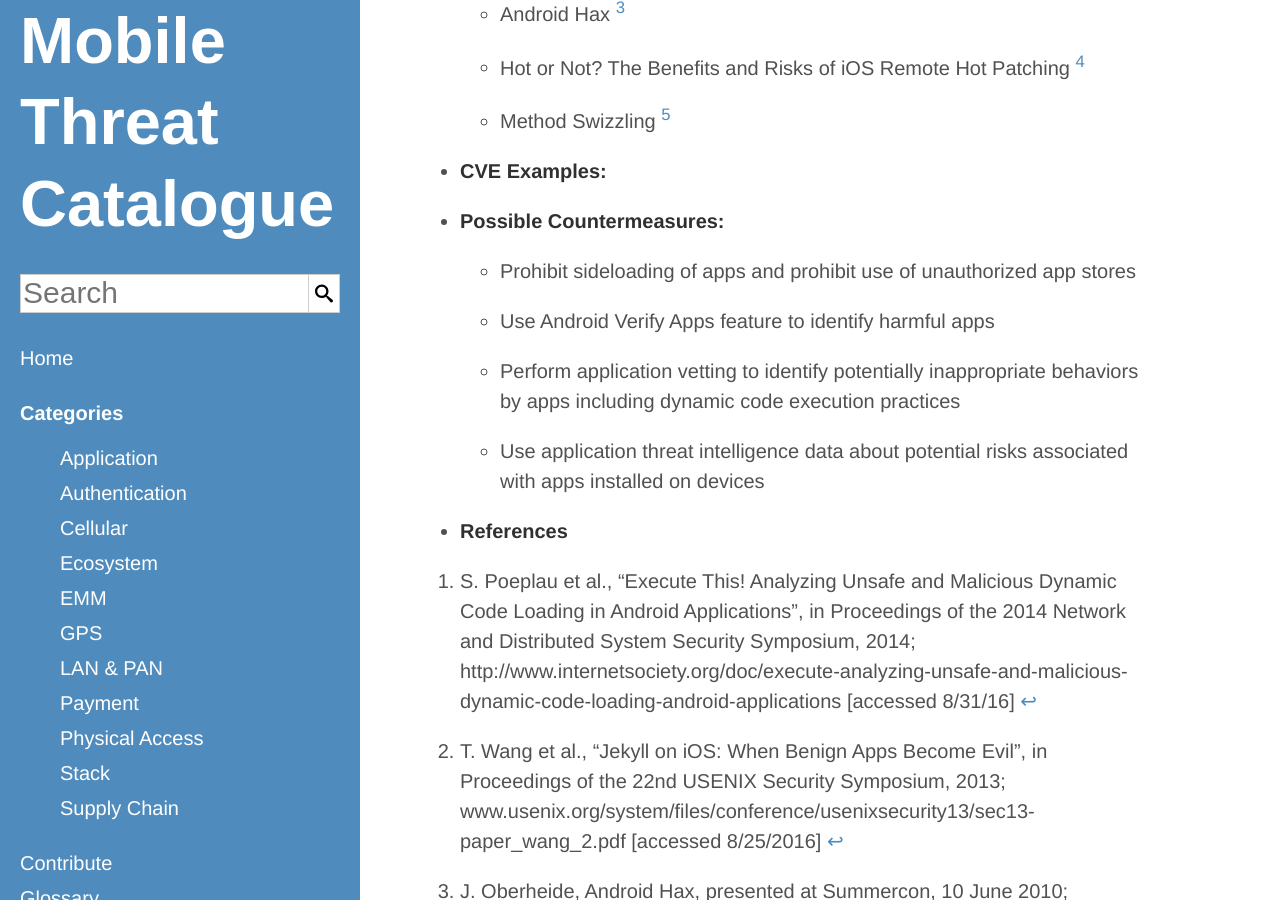
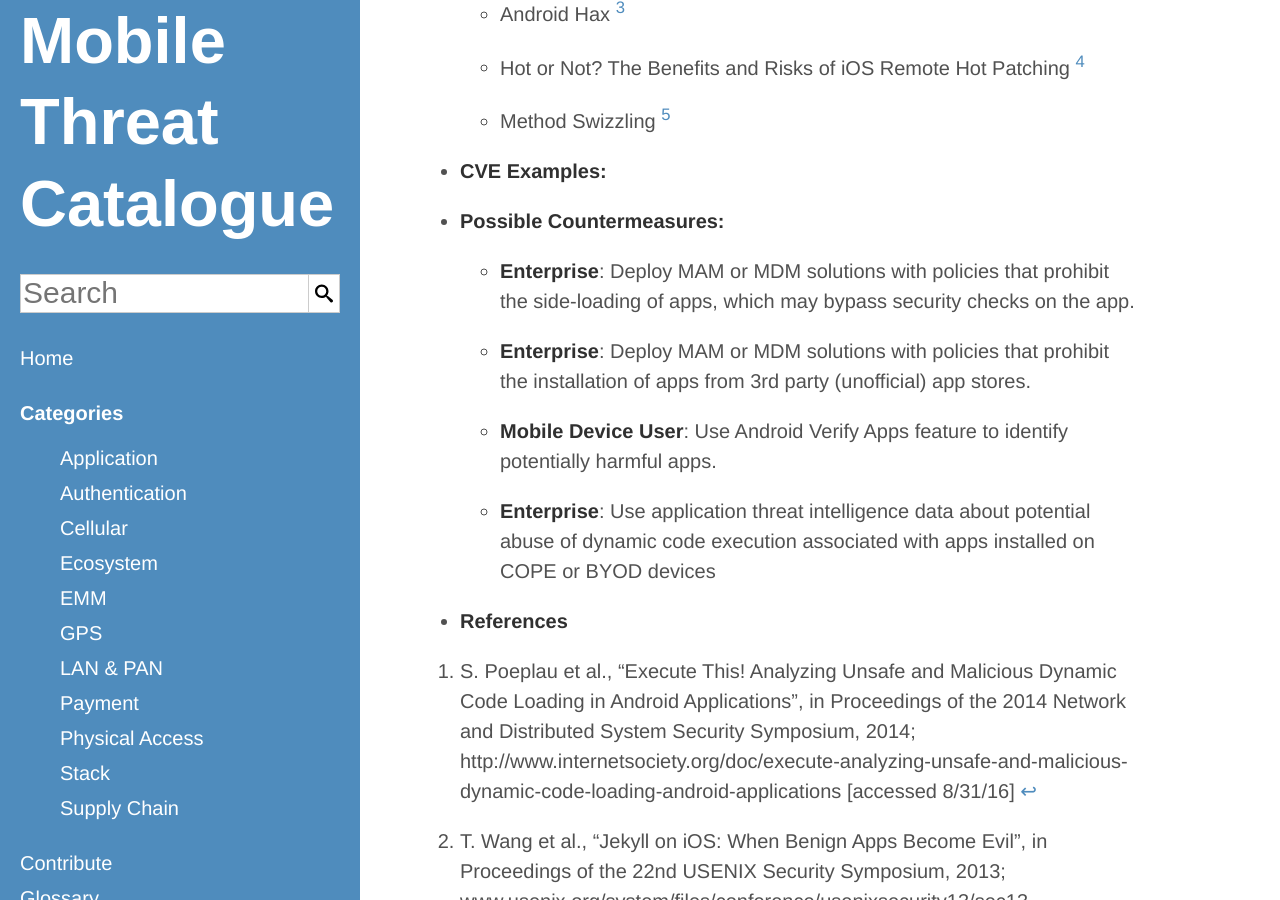
Before and after one commit to usnistgov/mobile-threat-catalogue, a Jekyll site: the page built from _application-threats/APP-20.md, in a window 1280 px wide and 900 px high, scrolled down 639 px. Built offline with Jekyll 4.4.1, drawn with Linux system fonts in a browser that asks for light colours.

Commit message:
#13: update countermeasures and actors

```diff
--- a/_application-threats/APP-20.md
+++ b/_application-threats/APP-20.md
@@ -12,8 +12,13 @@
         - "Method Swizzling [^242]"
     CVEExample:
     PossibleCountermeasures:
-        - "Prohibit sideloading of apps and prohibit use of unauthorized app stores"
-        - "Use Android Verify Apps feature to identify harmful apps"
-        - "Perform application vetting to identify potentially inappropriate behaviors by apps including dynamic code execution practices"
-        - "Use application threat intelligence data about potential risks associated with apps installed on devices"
+        "Deploy MAM or MDM solutions with policies that prohibit the side-loading of apps, which may bypass security checks on the app.":
+            - Enterprise
+        "Deploy MAM or MDM solutions with policies that prohibit the installation of apps from 3rd party (unofficial) app stores.":
+            - Enterprise
+        "Use Android Verify Apps feature to identify potentially harmful apps.":
+            - Mobile Device User
+        "Use application threat intelligence data about potential abuse of dynamic code execution associated with apps installed on COPE or BYOD devices":
+            - Enterprise
+
 ---
```
